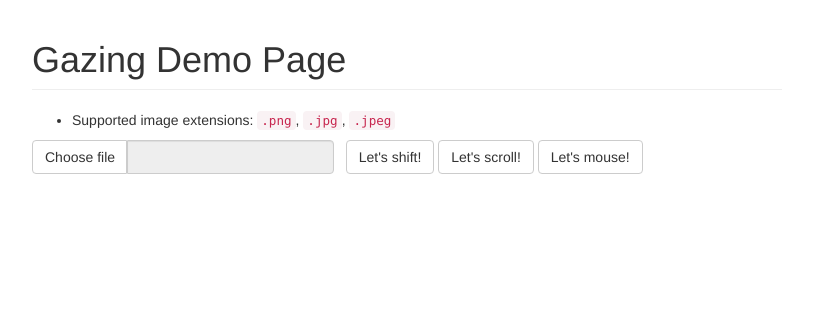
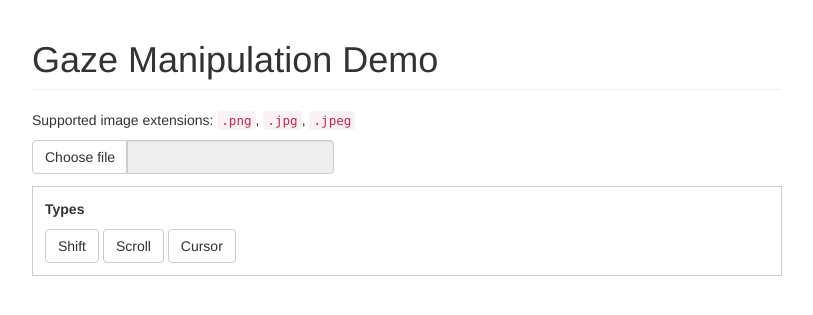
Before and after one commit to s885219s/Gaze_Manipulation, a PHP site: page / in a window 1280 px wide. Shown: the top 315 px of the page, without its empty margins (233-1046 px from the left). Run offline with PHP 8.4, Linux system fonts and the light colour scheme.

Commit message:
modify Front-end layout (part2)

```diff
--- a/index.php
+++ b/index.php
@@ -61,6 +61,8 @@ if(!empty($_POST['dir']) && !empty($_FILES['image']) && $_FILES['image']['error'
 <script src=vendors/bootstrap-3.3.7/js/bootstrap.min.js></script>
 <script src=vendors/bootstrap-3.3.7/js/bootstrap-filestyle.min.js></script>
 <style>
+ul,ol{padding:0}
+li{list-style:none}
 .glyphicon.spinning{
 animation: spin 1s infinite linear;
 -webkit-animation: spin2 1s infinite linear;
@@ -73,13 +75,17 @@ animation: spin 1s infinite linear;
     from { -webkit-transform: rotate(0deg); }
     to { -webkit-transform: rotate(360deg); }
 }
+#typebox button{text-transform:capitalize}
+@media screen and (max-width: 450px) {
+  h1{font-size:24px}
+}
 </style>
 </head>
 <body>
 <div class=container>
 <div class=row>
 <div class="col-lg-8 col-lg-offset-2">
-<h1 class="page-header">Gazing Demo Page</h1>
+<h1 class="page-header">Gaze Manipulation Demo</h1>
 <ul>
 <li>Supported image extensions: <code>.png</code>, <code>.jpg</code>, <code>.jpeg</code></li>
 <?php /*
@@ -89,14 +95,17 @@ animation: spin 1s infinite linear;
 */?>
 </ul>
 <form id="submit-form" class="form-inline" method="post" enctype="multipart/form-data">
-<div class="form-group">
+<div class="form-group" style="margin:0;padding:0">
 <div class="input-group">
 <input type="file" name="image" class="filestyle" data-icon="false" data-buttonBefore="true">
 </div>
-</div> &nbsp;
+</div>
+<div style="border:1px solid #ccc;padding:12px;margin:12px 0 0" id=typebox>
+<div style="font-weight:bold;margin:0 0 10px">Types</div>
 <?php foreach($ARRAY_VALID_DIR as $k=>$v){ ?>
-<button class="btn btn-default btn-dir" type="submit" name="dir" value="<?php echo$v?>">Let's <?php echo$v?>!</button>
+<button class="btn btn-default btn-dir" type="submit" name="dir" value="<?php echo$v?>"><?php echo $v=='mouse' ? 'cursor' :$v?></button>
 <?php } ?>
+</div>
 </form>
 
 <div style=height:16px></div>
```
